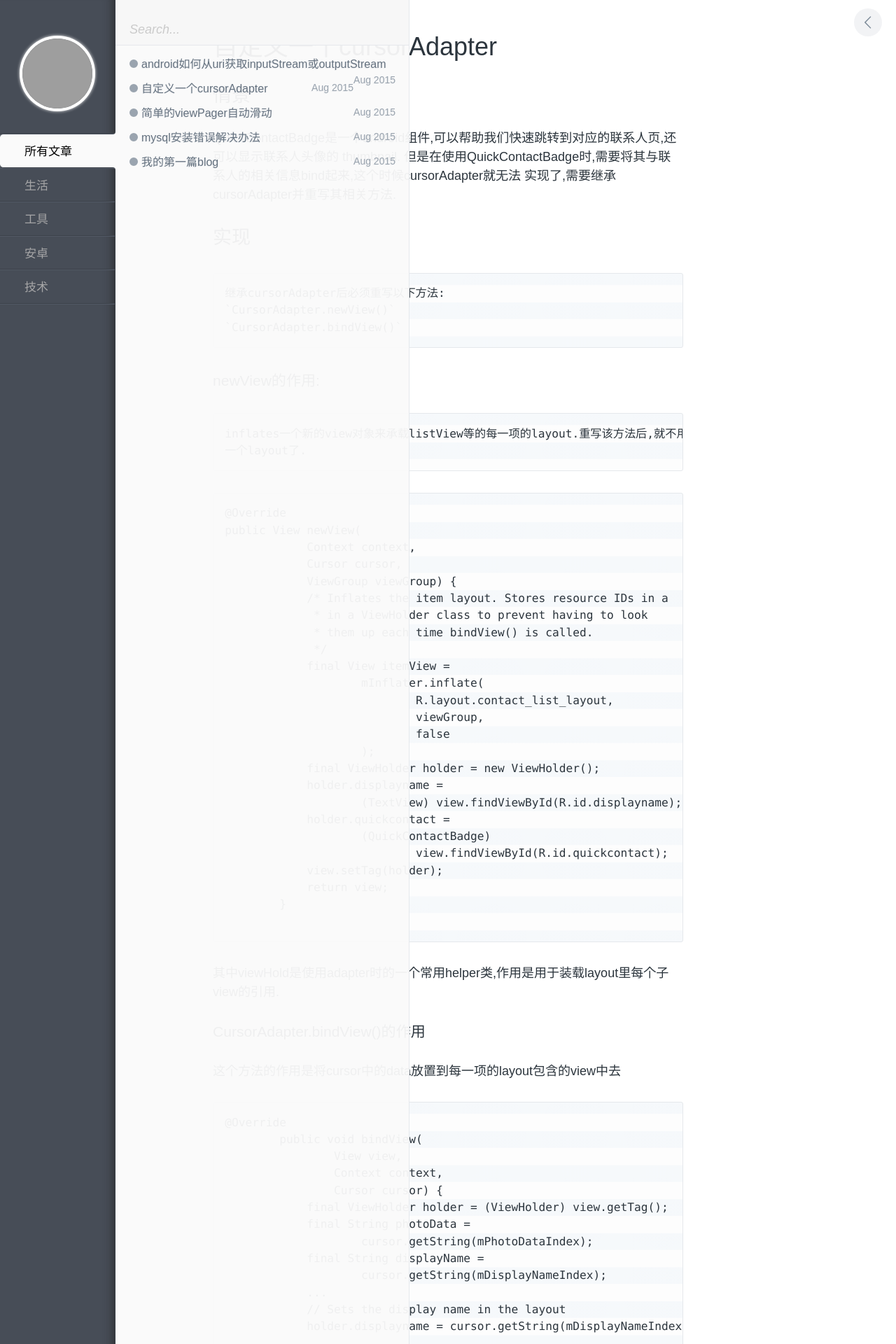
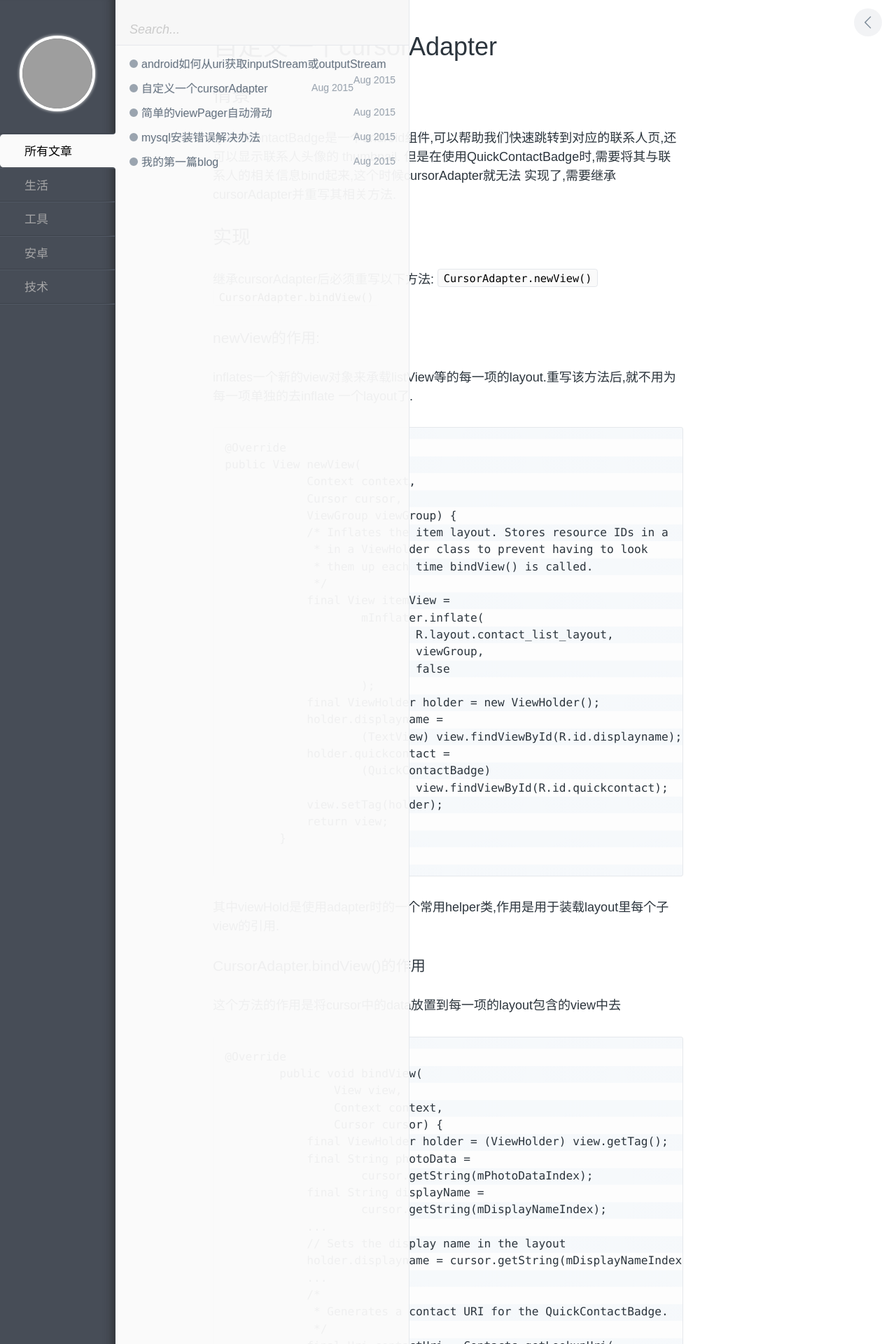
Before and after one commit to Millionschen/Millionschen.github.io, a Jekyll site: the page built from _posts/android/2015-08-26-custom-cursor-adapter.md, in a window 1280 px wide. Shown: the top 1920 px of the page at 70% size. Built offline with Jekyll 4.4.1, drawn with Linux system fonts in a browser that asks for light colours; some of the changed text lies outside the part shown; grey boxes are pictures that could not be loaded.

````diff
--- a/_posts/android/2015-08-26-custom-cursor-adapter.md
+++ b/_posts/android/2015-08-26-custom-cursor-adapter.md
@@ -11,13 +11,14 @@ thumbnail. 但是在使用QuickContactBadge时,需要将其与联系人的相关
 实现了,需要继承cursorAdapter并重写其相关方法.
 
 ## 实现
-    继承cursorAdapter后必须重写以下方法:
-    `CursorAdapter.newView()`
-    `CursorAdapter.bindView()`
+
+继承cursorAdapter后必须重写以下方法:
+`CursorAdapter.newView()`
+`CursorAdapter.bindView()`
 
 ### newView的作用:
-    inflates一个新的view对象来承载listView等的每一项的layout.重写该方法后,就不用为每一项单独的去inflate
-    一个layout了.
+inflates一个新的view对象来承载listView等的每一项的layout.重写该方法后,就不用为每一项单独的去inflate
+一个layout了.
 
 ```
 @Override
@@ -154,7 +155,7 @@ public class ContactsFragment extends Fragment implements
 
 ### 设置listView
 
-我们将listView放在一个fragment中, 这个fragment需要实现LoaderManager.LoaderCallbacks<Cursor>接口
+我们将listView放在一个fragment中, 这个fragment需要实现`LoaderManager.LoaderCallbacks<Cursor>`接口
 设置listView分为以下几步
 1. 在fragment的onCreate中实例化adapter,获取listView的引用
 2. 在onActivityCreated中使用listView.setAdapter设置我们的adapter
````
